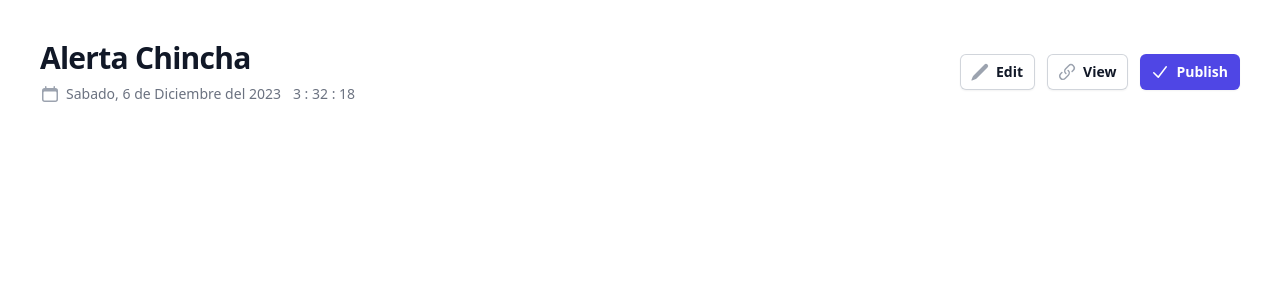
After one commit to Bryandlc654/alertaChincha, a PHP site: page /app/Views/Dashboard/dashboard.php in a window 1280 px wide. The commit adds this page. Shown: the top 300 px of the page. Run offline with PHP 8.4, Linux system fonts and the light colour scheme; data that the repository does not hold is empty; some libraries are stand-ins or nearby versions.

Commit message:
Implementacion del dashboard

```diff
--- /dev/null
+++ b/app/Views/Dashboard/dashboard.php
@@ -0,0 +1,157 @@
+<!DOCTYPE html>
+<html lang="en">
+
+<head>
+    <meta charset="UTF-8">
+    <meta name="viewport" content="width=device-width, initial-scale=1.0">
+    <title>Dashboard Alerta Chincha</title>
+    <script src="https://cdn.tailwindcss.com"></script>
+    <script>
+        tailwind.config = {
+            theme: {
+                extend: {
+                    colors: {
+                        clifford: '#da373d',
+                    }
+                }
+            }
+        }
+    </script>
+    <style type="text/tailwindcss">
+        @layer utilities {
+      .content-auto {
+        content-visibility: auto;
+      }
+    }
+  </style>
+</head>
+
+<body>
+    <div class="lg:flex lg:items-center lg:justify-between p-10">
+        <div class="min-w-0 flex-1">
+            <h2 class="text-2xl font-bold leading-7 text-gray-900 sm:truncate sm:text-3xl sm:tracking-tight">Alerta
+                Chincha</h2>
+            <div class="mt-1 flex flex-col sm:mt-0 sm:flex-row sm:flex-wrap sm:space-x-6">
+                <div class="mt-2 flex items-center text-sm text-gray-500">
+                    <svg class="mr-1.5 h-5 w-5 flex-shrink-0 text-gray-400" viewBox="0 0 20 20" fill="currentColor"
+                        aria-hidden="true">
+                        <path fill-rule="evenodd"
+                            d="M5.75 2a.75.75 0 01.75.75V4h7V2.75a.75.75 0 011.5 0V4h.25A2.75 2.75 0 0118 6.75v8.5A2.75 2.75 0 0115.25 18H4.75A2.75 2.75 0 012 15.25v-8.5A2.75 2.75 0 014.75 4H5V2.75A.75.75 0 015.75 2zm-1 5.5c-.69 0-1.25.56-1.25 1.25v6.5c0 .69.56 1.25 1.25 1.25h10.5c.69 0 1.25-.56 1.25-1.25v-6.5c0-.69-.56-1.25-1.25-1.25H4.75z"
+                            clip-rule="evenodd" />
+                    </svg>
+                    <div class="flex gap-3">
+                        <div class="date">
+                            <span id="weekDay" class="weekDay"></span>,
+                            <span id="day" class="day"></span> de
+                            <span id="month" class="month"></span> del
+                            <span id="year" class="year"></span>
+                        </div>
+                        <div class="clock">
+                            <span id="hours" class="hours"></span> :
+                            <span id="minutes" class="minutes"></span> :
+                            <span id="seconds" class="seconds"></span>
+                        </div>
+                    </div>
+                </div>
+            </div>
+        </div>
+        <div class="mt-5 flex lg:ml-4 lg:mt-0">
+            <span class="hidden sm:block">
+                <button type="button"
+                    class="inline-flex items-center rounded-md bg-white px-3 py-2 text-sm font-semibold text-gray-900 shadow-sm ring-1 ring-inset ring-gray-300 hover:bg-gray-50">
+                    <svg class="-ml-0.5 mr-1.5 h-5 w-5 text-gray-400" viewBox="0 0 20 20" fill="currentColor"
+                        aria-hidden="true">
+                        <path
+                            d="M2.695 14.763l-1.262 3.154a.5.5 0 00.65.65l3.155-1.262a4 4 0 001.343-.885L17.5 5.5a2.121 2.121 0 00-3-3L3.58 13.42a4 4 0 00-.885 1.343z" />
+                    </svg>
+                    Edit
+                </button>
+            </span>
+
+            <span class="ml-3 hidden sm:block">
+                <button type="button"
+                    class="inline-flex items-center rounded-md bg-white px-3 py-2 text-sm font-semibold text-gray-900 shadow-sm ring-1 ring-inset ring-gray-300 hover:bg-gray-50">
+                    <svg class="-ml-0.5 mr-1.5 h-5 w-5 text-gray-400" viewBox="0 0 20 20" fill="currentColor"
+                        aria-hidden="true">
+                        <path
+                            d="M12.232 4.232a2.5 2.5 0 013.536 3.536l-1.225 1.224a.75.75 0 001.061 1.06l1.224-1.224a4 4 0 00-5.656-5.656l-3 3a4 4 0 00.225 5.865.75.75 0 00.977-1.138 2.5 2.5 0 01-.142-3.667l3-3z" />
+                        <path
+                            d="M11.603 7.963a.75.75 0 00-.977 1.138 2.5 2.5 0 01.142 3.667l-3 3a2.5 2.5 0 01-3.536-3.536l1.225-1.224a.75.75 0 00-1.061-1.06l-1.224 1.224a4 4 0 105.656 5.656l3-3a4 4 0 00-.225-5.865z" />
+                    </svg>
+                    View
+                </button>
+            </span>
+
+            <span class="sm:ml-3">
+                <button type="button"
+                    class="inline-flex items-center rounded-md bg-indigo-600 px-3 py-2 text-sm font-semibold text-white shadow-sm hover:bg-indigo-500 focus-visible:outline focus-visible:outline-2 focus-visible:outline-offset-2 focus-visible:outline-indigo-600">
+                    <svg class="-ml-0.5 mr-1.5 h-5 w-5" viewBox="0 0 20 20" fill="currentColor" aria-hidden="true">
+                        <path fill-rule="evenodd"
+                            d="M16.704 4.153a.75.75 0 01.143 1.052l-8 10.5a.75.75 0 01-1.127.075l-4.5-4.5a.75.75 0 011.06-1.06l3.894 3.893 7.48-9.817a.75.75 0 011.05-.143z"
+                            clip-rule="evenodd" />
+                    </svg>
+                    Publish
+                </button>
+            </span>
+
+            <!-- Dropdown -->
+            <div class="relative ml-3 sm:hidden">
+                <button type="button"
+                    class="inline-flex items-center rounded-md bg-white px-3 py-2 text-sm font-semibold text-gray-900 shadow-sm ring-1 ring-inset ring-gray-300 hover:ring-gray-400"
+                    id="mobile-menu-button" aria-expanded="false" aria-haspopup="true">
+                    More
+                    <svg class="-mr-1 ml-1.5 h-5 w-5 text-gray-400" viewBox="0 0 20 20" fill="currentColor"
+                        aria-hidden="true">
+                        <path fill-rule="evenodd"
+                            d="M5.23 7.21a.75.75 0 011.06.02L10 11.168l3.71-3.938a.75.75 0 111.08 1.04l-4.25 4.5a.75.75 0 01-1.08 0l-4.25-4.5a.75.75 0 01.02-1.06z"
+                            clip-rule="evenodd" />
+                    </svg>
+                </button>
+
+                <div class="absolute right-0 z-10 -mr-1 mt-2 w-48 origin-top-right rounded-md bg-white py-1 shadow-lg ring-1 ring-black ring-opacity-5 focus:outline-none"
+                    role="menu" aria-orientation="vertical" aria-labelledby="mobile-menu-button" tabindex="-1">
+                    <!-- Active: "bg-gray-100", Not Active: "" -->
+                    <a href="#" class="block px-4 py-2 text-sm text-gray-700" role="menuitem" tabindex="-1"
+                        id="mobile-menu-item-0">Edit</a>
+                    <a href="#" class="block px-4 py-2 text-sm text-gray-700" role="menuitem" tabindex="-1"
+                        id="mobile-menu-item-1">View</a>
+                </div>
+            </div>
+        </div>
+    </div>
+    <ul role="list" class="divide-y divide-gray-100 px-12">
+        <?php
+        include '../../database/database.php';
+        $consulta = "SELECT * FROM Usuarios  AS u, Alertas AS c WHERE
+c.`IdUsuario`=u.`IdUsuario`";
+        if ($resultado = $conexion->query($consulta)) {
+            while ($fila = $resultado->fetch_assoc()) {
+                echo '
+                <li class="flex justify-between gap-x-6 py-5">
+                <div class="flex min-w-0 gap-x-4">
+                    <img class="h-12 w-12 flex-none rounded-full bg-gray-50"
+                        src="' . $fila['RutaFoto'] . '"
+                        alt="">
+                    <div class="min-w-0 flex-auto">
+                        <p class="text-sm font-semibold leading-6 text-gray-900">' . $fila['Nombre'] . ' ' . $fila['Apellido'] . '</p>
+                        <p class="mt-1 truncate text-xs leading-5 text-gray-500">Dni: ' . $fila['Dni'] . '</p>
+                        <p class="mt-1 truncate text-xs leading-5 text-gray-500">Direccion: ' . $fila['Direccion'] . '</p>
+                    </div>
+                </div>
+                <div class="hidden shrink-0 sm:flex sm:flex-col sm:items-end">
+                    <p class="text-sm leading-6 text-gray-900"> ' . $fila['TipoAlerta'] . '</p>
+                    <p class="mt-1 text-xs leading-5 text-gray-500">' . $fila['Fecha'] . '</p>
+                </div>
+            </li>
+                ';
+            }
+        } else {
+            echo "Si esta";
+        }
+        ?>
+    </ul>
+    <script src="../../scripts/datetime.js"></script>
+
+</body>
+
+</html>
--- a/app/Views/SignUp/signup.php
+++ b/app/Views/SignUp/signup.php
@@ -42,7 +42,7 @@ if ($_SERVER['REQUEST_METHOD'] == 'POST') {
         $consulta = $conexion->query("INSERT INTO Usuarios (Dni,Nombre,Apellido,Celular,Direccion,Distrito,Provincia,Departamento,CelEmergencia,RutaFoto) VALUES('$dni','$nombres','$apellidos','$celular','$direccion','$distrito','$provincia','$departamento','$celEmergencia','$foto')");
         if ($consulta) {
             $_SESSION['usuario'] = $usuario;
-            header("Location: ./tips.php");
+            header("Location: ../../../index.php");
             exit();
         } else {
             $mensaje = 'Error al registrar';
--- /dev/null
+++ b/app/scripts/dateTime.js
@@ -0,0 +1,58 @@
+var udateTime = function () {
+    let currentDate = new Date(),
+        hours = currentDate.getHours(),
+        minutes = currentDate.getMinutes(),
+        seconds = currentDate.getSeconds(),
+        weekDay = currentDate.getDay(),
+        day = currentDate.getDay(),
+        month = currentDate.getMonth(),
+        year = currentDate.getFullYear();
+
+    const weekDays = [
+        'Domingo',
+        'Lunes',
+        'Martes',
+        'Miércoles',
+        'Jueves',
+        'Viernes',
+        'Sabado'
+    ];
+
+    document.getElementById('weekDay').textContent = weekDays[weekDay];
+    document.getElementById('day').textContent = day;
+
+    const months = [
+        'Enero',
+        'Febrero',
+        'Marzo',
+        'Abril',
+        'Mayo',
+        'Junio',
+        'Julio',
+        'Agosto',
+        'Septiembre',
+        'Octubre',
+        'Noviembre',
+        'Diciembre'
+    ];
+
+    document.getElementById('month').textContent = months[month];
+    document.getElementById('year').textContent = year;
+
+    document.getElementById('hours').textContent = hours;
+
+    if (minutes < 10) {
+        minutes = "0" + minutes
+    }
+
+    if (seconds < 10) {
+        seconds = "0" + seconds
+    }
+
+    document.getElementById('minutes').textContent = minutes;
+    document.getElementById('seconds').textContent = seconds;
+};
+
+udateTime();
+
+setInterval(udateTime, 1000);
--- a/styles/modules/splashScreen.css
+++ b/styles/modules/splashScreen.css
@@ -25,5 +25,5 @@
 }
 
 .splash__image {
-  height: 5rem;
+  height: 8rem;
 }
```
Also changed, not shown: app/Views/SignUp/tips.php (deleted, +0 -62 lines), styles/modules/tips.css (+7 -1 lines), assets/logo.png, fotos/conjunto-caracteres-policiales_48866-540-removebg-preview.png (added).
